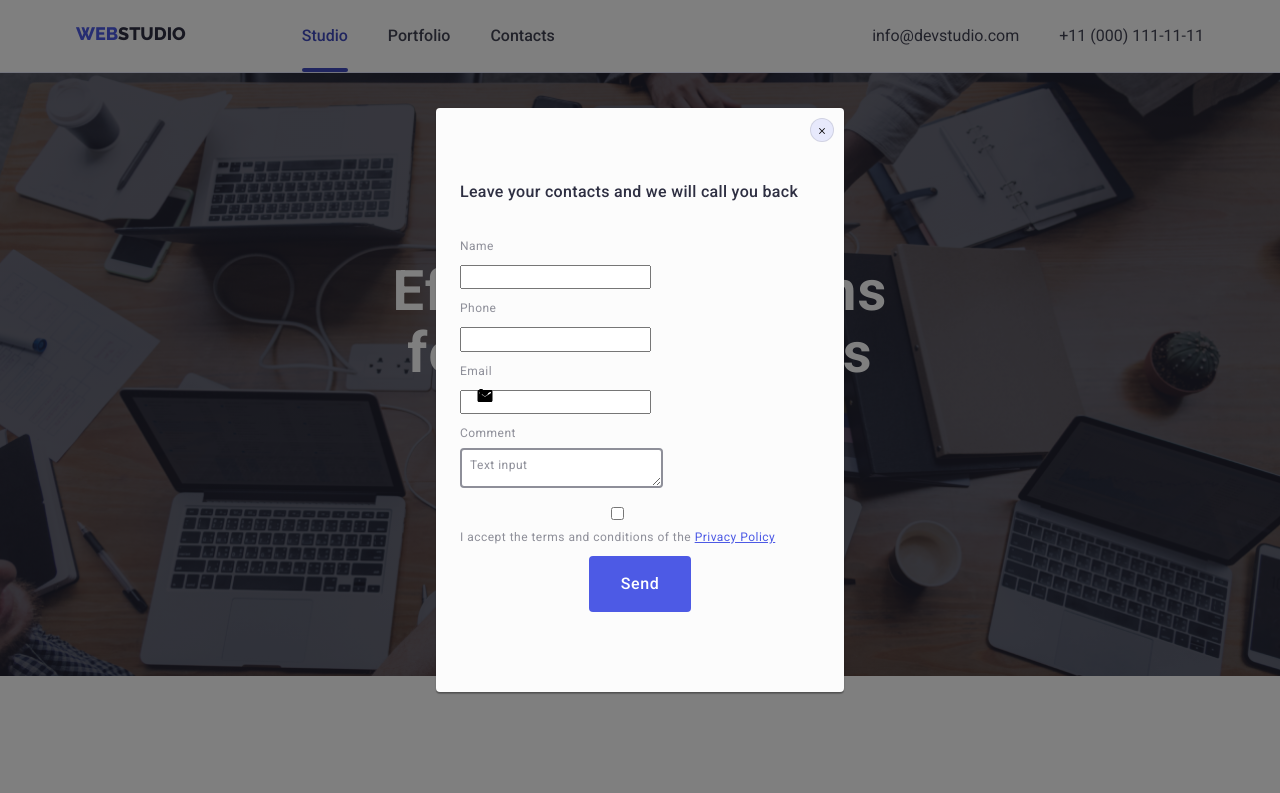
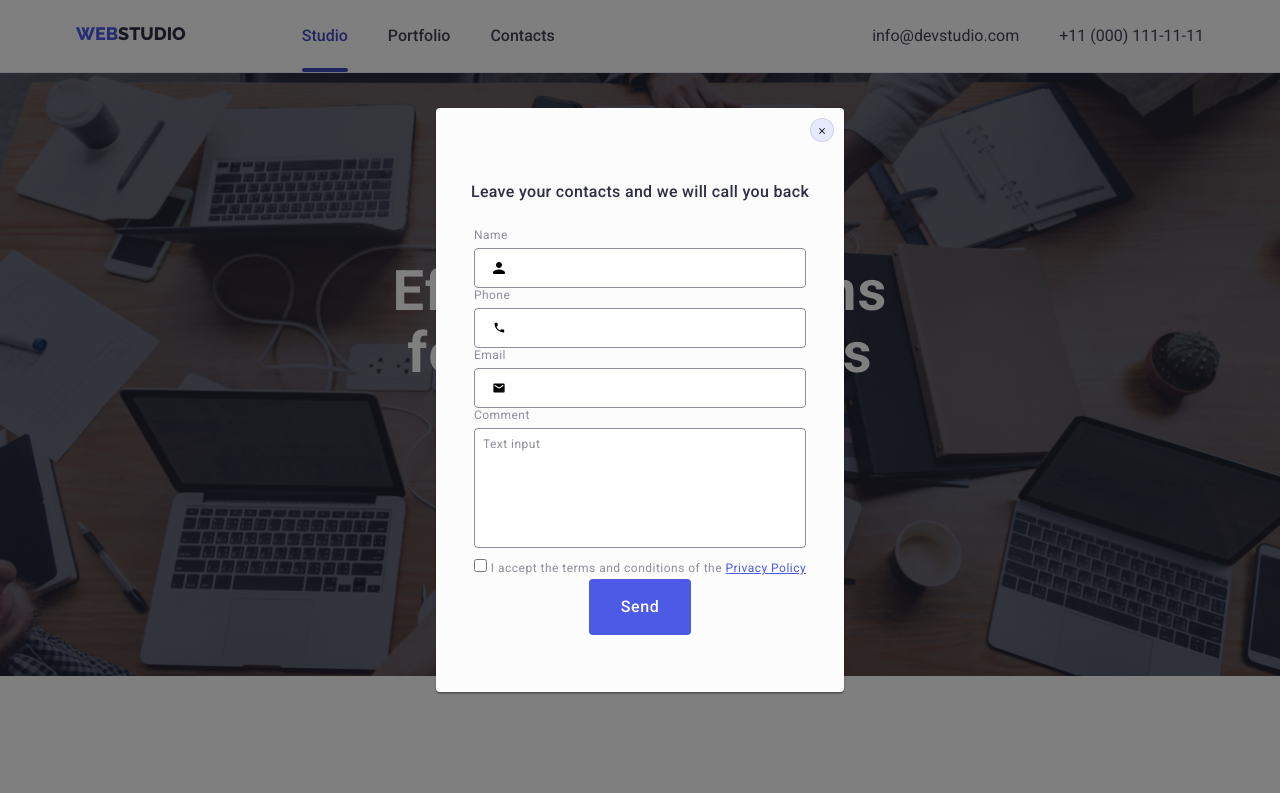
Before and after one commit to KingaJaniak/goit-markup-hw-06, a plain HTML site: page index.html in a window 1280 px wide. Both pictures are taken after a click on the button "Order Service". Shown: the top 793 px of the page. Drawn offline with nearby package versions, Linux system fonts and the light colour scheme.

Commit message:
goit-markup-hw-06

```diff
--- a/css/styles.css
+++ b/css/styles.css
@@ -6,6 +6,7 @@
     --section-heading-color:#2e2f42;
     --light-mode-color:#F4F4FD;
     --light-accent-color:#E7E9FC;
+    --lightslate-color:#8E8F99;
     --time-effects: 250ms;
     --timing-function: cubic-bezier(0.4, 0, 0.2, 1);
 }
@@ -42,8 +43,17 @@ line-height: 1.5;
 letter-spacing: 0.32px;
 margin-top: 0;
 text-align: center;
-align-items: center;
-
+margin-bottom: 16px;
+}
+.label-form{
+    color:var(--lightslate-color);
+    font-size: 12px;
+    display: flex;
+    width: 100%;
+    flex-direction: column;
+    align-items: flex-start;
+    gap: 4px;
+    margin-bottom: 6px;
 }
 .wrapper-title-socialmedia{
     justify-content: left;}
@@ -599,6 +609,9 @@ padding: 8px;
    .close-button:active {
     background-color: var(--pressed-state-color);
     fill: #fff;
+    background-color: var(--pressed-state-color);
+    transition-duration: var(--time-effects);
+    transition-timing-function: var(--timing-function);
   }
 
   .is-hidden {
@@ -606,49 +619,50 @@ padding: 8px;
     pointer-events: none;
     opacity: 0;
  }
- .form-title{
-color: var(--section-heading-color);
-font-weight: 500;
-text-align: center;
-margin-block-start: 0;
-margin-block-end: 0;
-justify-content: center;
 
- }
  .form-wrapper{
     position:relative;
     display: flex;
     flex-direction: column;
     align-items: flex-start;
     gap: 8px;
+    width: 100%;
+    align-items: center;
     margin-top: 72px;
-    width: 100%;
 }
 .modal-link{
     color:var(--primary-brand-color);
     text-decoration: underline;}
 
-textarea{    border: 2px solid #8E8F99;
+textarea{    border: 1px solid #8E8F99;
 	border-radius: 4px;
 	padding: 8px;
     width:100%;
-    height:40px;}
+    height:120px;
+resize:none;}
 
-.wrapper-input input {
-    border: 2px solid #8E8F99;
-	border-radius: 4px;
-	padding: 8px;
-    width:100%;
+.wrapper-input{
+	padding: 11px 38px;
     height:40px;
-    position:relative;
-    width:100%;
-    margin-top: 4px;
-    margin-bottom: 4px;
-	}
-.field-wrapper input:hover,
-.field-wrapper input:focus,
-.field-wrapper input input:active{border: 2px solid var(--primary-brand-color);
+    width: 100%;
+    border:1px solid #8E8F99;
+	border-radius: 4px;	}
+
+.icons-input-border:hover,
+.icons-input-border:focus,
+.icons-input-border:focus-within{
+    fill:var(--primary-brand-color);
+}
+
+.wrapper-input:hover,
+.wrapper-input:focus,
+.wrapper-input:focus-within,
+textarea:hover,
+textarea:focus,
+textarea:focus-within
+{    border: 1px solid var(--primary-brand-color);
     border-radius: 4px;
+    fill:var(--primary-brand-color);
 }
 
 textarea::placeholder{    color: #8E8F99;
@@ -660,25 +674,13 @@ textarea::placeholder{    color: #8E8F99;
     letter-spacing: 0.48px;
 }
 
-textarea:hover,
-textarea:focus,
-textarea:active{border: 2px solid var(--primary-brand-color);
-    border-radius: 4px;
-}
-.field-wrapper input{
-    outline:none;
-    display: flex;
-    width: 100%;
-    margin-bottom: 4px;
-    margin-top: 4px;
+.field-wrapper{
+    position:relative;
 }
 .icon-modal{
-    width:18px;
-    height:24px;
     position:absolute;
     left:16px;
-    top:50%;
-    translate: 0 -50% 0;
+    top:11px;
 }
 .wrapper-newsletter-footer{    display: flex;
     color: var(--background);
@@ -691,18 +693,13 @@ margin-top: 0;}
 
 .icon-newsletter{
     fill: #fff;
+    flex-shrink: 0;
     width: 24px;
     height: 24px;
-    flex-shrink: 0;
-    align-items: baseline;
 }
 .newsletter-wrapper > form:not(label){display:flex;
 flex-direction: row; }
 
-.wrapper-sub{
-    padding:8px 16px 8px 24px;
-    margin-top: 0;
-}
 .email-footer{
     width: 264px;
         height: 40px;
@@ -713,8 +710,10 @@ flex-direction: row; }
         color: #fff;
         padding-left: 16px;
 }
-.btn-sub{color:#FFFFFF;
-    width: 165px;
+.btn-sub{
+    display: flex;
+    color:#FFFFFF;
+    width: auto;
     font-weight: 500;
     font-family: "roboto";
     font-size:16px;
@@ -727,6 +726,16 @@ flex-direction: row; }
     text-align:center;
     line-height: 1.5;
     margin-top: 0;
+    padding: 8px 24px;
+    gap:16px;
 }
 
+.btn-sub:hover,
+.btn-sub:focus{background-color:var(--pressed-state-color);
+    border: var(--pressed-state-color);
+    box-shadow: 0px 4px 4px 0px #00000026;
+    transition-duration: var(--time-effects);
+    transition-timing-function: var(--timing-function);
+    }
+
 ::placeholder{color: #fff;}
--- a/index.html
+++ b/index.html
@@ -38,27 +38,28 @@
                     <svg width="8" height="8">
                     <use href="./images/modal-icons.svg#icon-close-black-18dp-2-1"></use>
                   </svg></button>
-                  <form action="#" name="user-form" class="form-wrapper">
-                    <h5>Leave your contacts and we will call you back</h5>
-                    <label for="username">Name</label>
-                    <div class="field-wrapper">
-                    <input type="text" name="username" id="username" class="wrapper-input"/>
-                        <svg class="icon-modal">
+                  <div class="form-wrapper">
+                  <h5>Leave your contacts and we will call you back</h5>
+                  <form action="#" name="user-form">
+                    <label for="username" class="label-form">Name</label>
+                    <div class="field-wrapper icons-input-border">
+                    <input class="wrapper-input" type="text" name="username" id="username" required/>
+                        <svg class="icon-modal" width="18" height="18">
                             <use href="./images/symbol-modal.svg#icon-person-black"></use>
                         </svg></div>
-                        <label for="phonenumber">Phone</label>
-                    <div class="field-wrapper">
-                    <input type="tel" name="phonenumber" id="phonenumber"/>
-                    <svg class="icon-modal">
+                        <label for="phonenumber" class="label-form">Phone</label>
+                    <div class="field-wrapper icons-input-border">
+                    <input class="wrapper-input" type="tel" name="phonenumber" id="phonenumber"/>
+                    <svg class="icon-modal" width="18" height="18">
                         <use href="./images/symbol-modal.svg#icon-phone-black"></use>
                     </svg></div>
-                    <label for="email">Email</label>
-                    <div class="field-wrapper">
-                    <input type="email" name="email" id="email">
-                    <svg class="icon-modal">
+                    <label for="email" class="label-form">Email</label>
+                    <div class="field-wrapper icons-input-border">
+                    <input class="wrapper-input" type="email" name="email" id="email">
+                    <svg class="icon-modal" width="18" height="18">
                         <use href="./images/symbol-modal.svg#icon-email-black"></use>
                     </svg></div>
-                    <label for="comment">Comment</label>
+                    <label for="comment" class="label-form">Comment</label>
                     <div class="field-wrapper">
                     <textarea name="comment" id="comment" rows="10" placeholder="Text input" ></textarea></div>
                     <div class="field-wrapper">
@@ -67,6 +68,7 @@
                     </div>
                     <button type="submit" class="btn-white">Send</button>
                   </form>
+                  </div>
                  </div>
             </div>
         </div>
@@ -329,7 +331,7 @@
         <form action="#" name="newsletter">
             <label for="newsletter"></label>
             <input type="email" name="newsletter" id="newsletter" placeholder="E-mail" class="email-footer">
-            <button type="submit" class="btn-sub"><span class="wrapper-sub">Subscribe</span><svg class="icon-newsletter"><use href="./images/symbol-modal.svg#icon-Frame"></use></svg></button>
+            <button type="submit" class="btn-sub">Subscribe<svg class="icon-newsletter"><use href="./images/symbol-modal.svg#icon-Frame"></use></svg></button>
         </form>
         </li>
         </ul>
```
Also changed, not shown: portfolio.html (+8 -0 lines).
